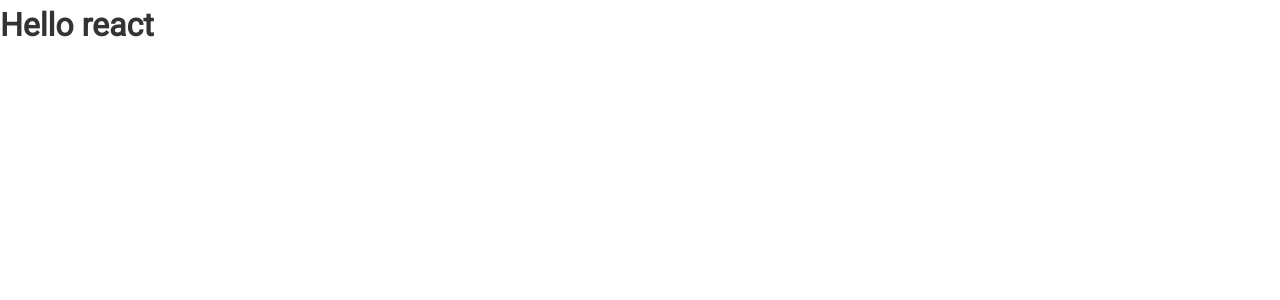
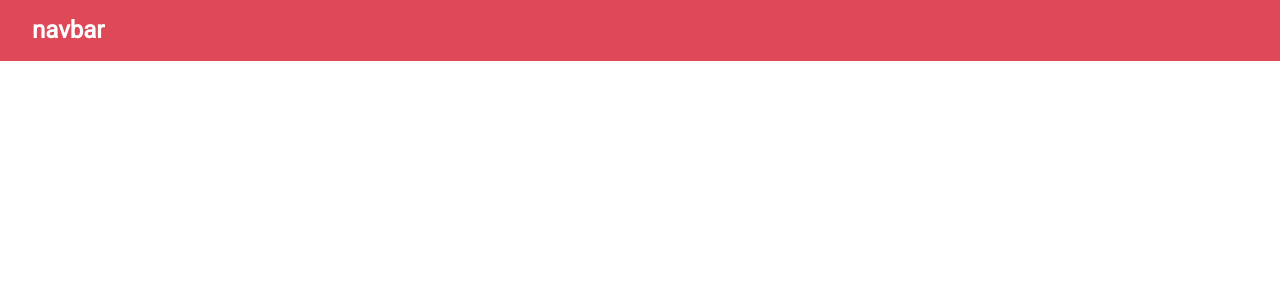
Before and after one commit to yasithWimukthi/02.github-finder, a React (Create React App) app: page / in a window 1280 px wide. Shown: the top 300 px of the page. Built offline with nearby package versions, Linux system fonts and the light colour scheme.

Commit message:
create Navbar component

```diff
--- a/src/App.js
+++ b/src/App.js
@@ -1,13 +1,14 @@
 import React from 'react';
+import Navbar from './components/layout/Navbar'
 import './App.css';
 
 class App extends React.Component {
 
   render(){
     return (
-      <div className="App">
-          <h1>Hello react</h1>
-      </div>
+      <nav className="navbar bg-primary">
+          <Navbar />
+      </nav>
     );
   }
 
--- /dev/null
+++ b/src/components/layout/Navbar.js
@@ -0,0 +1,13 @@
+import React, { Component } from 'react'
+
+export class Navbar extends Component {
+    render() {
+        return (
+            <div>
+                <h1>navbar</h1>
+            </div>
+        )
+    }
+}
+
+export default Navbar
```
